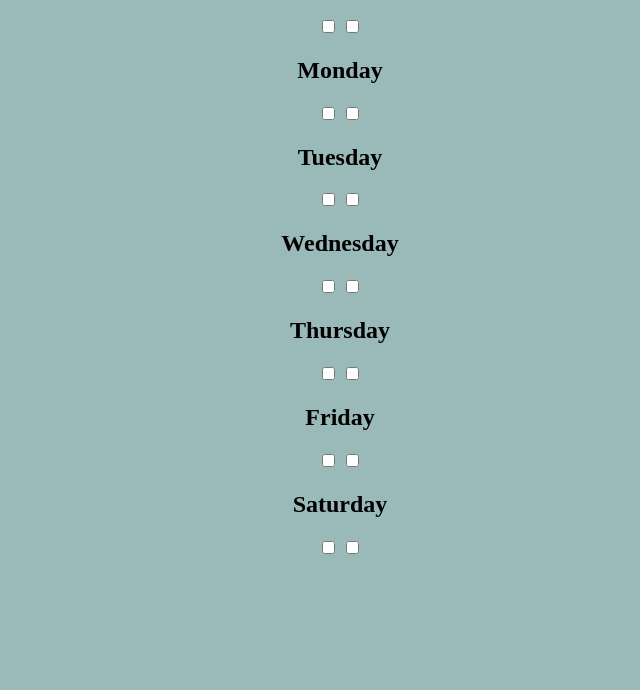
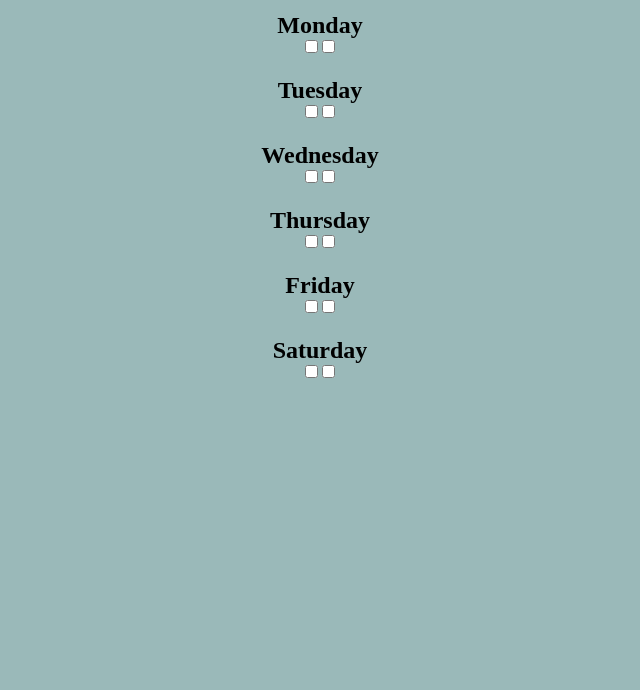
Before and after one commit to zengrg7/medicine-log, a plain HTML site: page index.html in a window 1280 px wide. Shown: the part 110-800 px from the top of the page, without its empty margins (320-960 px from the left). Drawn offline with Linux system fonts and the light colour scheme.

Commit message:
update index.css

```diff
--- a/index.css
+++ b/index.css
@@ -1,3 +1,7 @@
+*{
+    margin: 0px;
+    padding: 0px;
+}
 body {
     background-color: rgb(154, 185, 185);
     text-align: center;
@@ -5,4 +9,8 @@ body {
 }
 ul{
     list-style: none;
+    margin: 20px;
 }
+li{
+    margin: 20px;
+}
```
